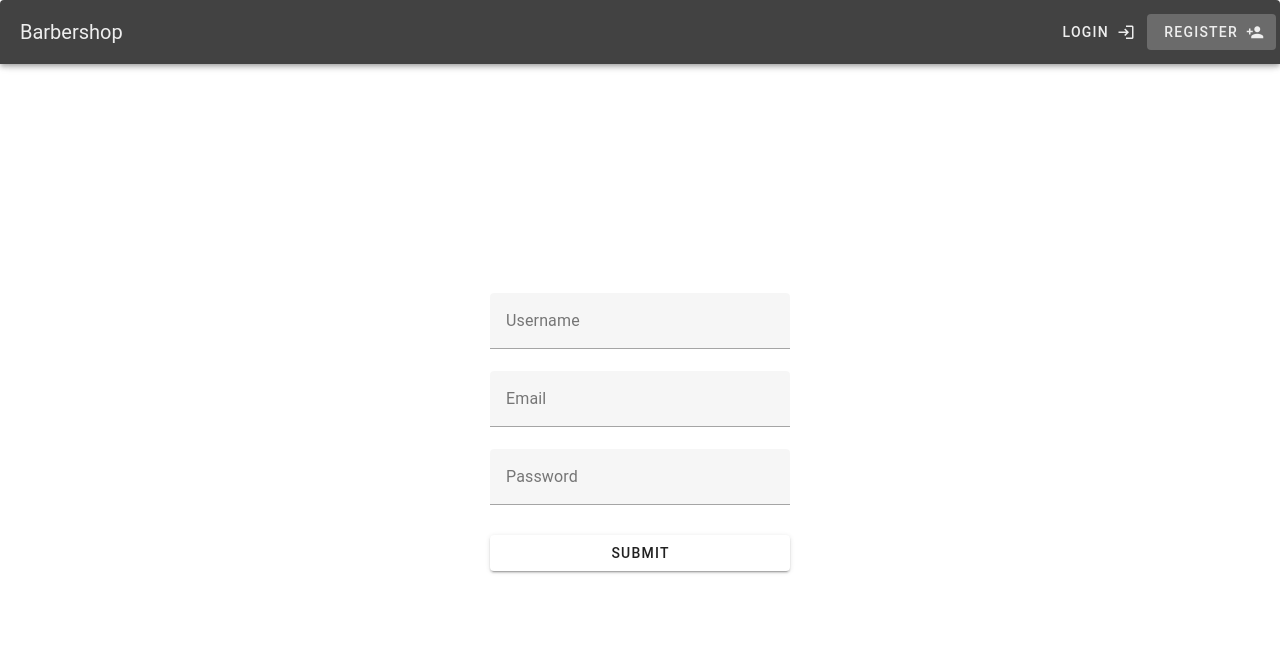
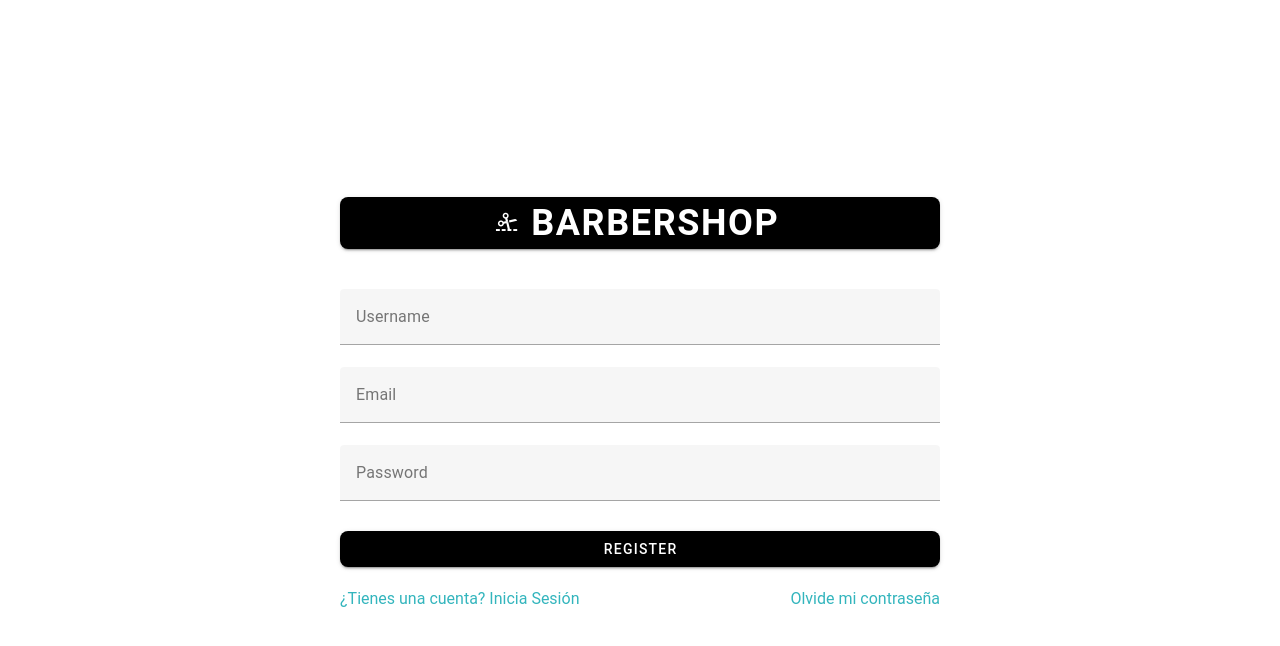
Before and after one commit to Innavoj/barbershop, a Vue app in the folder ademass-front/: page /register in a window 1280 px wide. Shown: the top 646 px of the page. Built offline with nearby package versions, Linux system fonts and the light colour scheme.

Commit message:
Finish Forgot Password View, Layout Changes, Add Pinia with Typescript

```diff
--- a/ademass-front/src/App.vue
+++ b/ademass-front/src/App.vue
@@ -1,34 +1,76 @@
 <template>
+
   <div v-if="isLayoutA()">
     <v-layout class="rounded rounded-md">
-      <v-app-bar title="Título de la app"><img src="../src/assets/ademass-logo.png" alt="Logo" width="200"
-          style=" padding-right: 10px;"></v-app-bar>
+      <v-app-bar class="bg-black" title="BarberShop">
+      <v-btn
+        prepend-icon="mdi-account"
+      >
+        <template v-slot:prepend>
+          <v-icon color="success"></v-icon>
+        </template>
+        Hola Usuario
+      </v-btn>
+      <v-btn
+        prepend-icon="mdi-power"
+      >
+        <template v-slot:prepend>
+          <v-icon color="success"></v-icon>
+        </template>
+        Cerrar Sesión
+      </v-btn>
+
+
+
+      </v-app-bar>
       <Menu></Menu>
       <v-main class="d-flex align-center justify-center">
         <v-col>
           <router-view />
         </v-col>
       </v-main>
-
     </v-layout>
   </div>
   <div v-else>
-    <Login>
-      <template #main>
-        <router-view></router-view>
-      </template>
-    </Login>
+      <Login>
+        <template #main>
+          <router-view></router-view>
+        </template>
+      </Login>
   </div>
+
 </template>
 
 <script setup lang="ts">
 import Menu from './layouts/default/Menu.vue'
 import { useRoute } from 'vue-router';
-import Login from '@/layouts/login/Login'
+import Login from './layouts/login/Login.vue'
 
 const isLayoutA = () => {
   const route = useRoute();
   return route.meta.requiredAuth;
 };
+
+
 </script>
-<style></style>
+
+<style>
+:root {
+  --color-primary: white;
+  --color-secondary: black;
+  --color-tertiary: #ccc;
+  --aqua: #33b5bd;
+}
+
+.custom-link {
+  text-decoration: none;
+  color: var(--aqua);
+}
+
+nav {
+  display: flex;
+  justify-content: space-between;
+}
+
+
+</style>
--- a/ademass-front/src/layouts/default/Menu.vue
+++ b/ademass-front/src/layouts/default/Menu.vue
@@ -3,7 +3,7 @@
         expand-on-hover
         rail
         permanent
-      >
+       class="bg-black">
         <v-list>
           <v-list-item
             prepend-avatar="https://randomuser.me/api/portraits/women/85.jpg"
@@ -16,7 +16,25 @@
 
         <v-list density="compact" nav>
           <router-link class="router-link" to="/">
-          <v-list-item  prepend-icon="mdi-calendar-month" title="Ejemplo itrem menu" value="Ejemplo"></v-list-item>
+          <v-list-item  prepend-icon="mdi-calendar-month" title="Ejemplo item menu" value="Ejemplo"></v-list-item>
+        </router-link>
+        </v-list>
+
+        <v-list density="compact" nav>
+          <router-link class="router-link" to="/">
+          <v-list-item  prepend-icon="mdi-lock" title="Contraseña" value="Contraseña"></v-list-item>
+        </router-link>
+        </v-list>
+
+        <v-list density="compact" nav>
+          <router-link class="router-link" to="/">
+          <v-list-item  prepend-icon="mdi-calendar-multiple-check" title="Citas" value="Citas"></v-list-item>
+        </router-link>
+        </v-list>
+
+        <v-list density="compact" nav>
+          <router-link class="router-link" to="/">
+          <v-list-item  prepend-icon="mdi-cog" title="Settings" value="Ejemplo"></v-list-item>
         </router-link>
         </v-list>
       </v-navigation-drawer>
--- a/ademass-front/src/layouts/login/Login.vue
+++ b/ademass-front/src/layouts/login/Login.vue
@@ -1,17 +1,6 @@
 <template>
   <v-app>
     <v-layout class="rounded rounded-md">
-      <v-app-bar color="surface-variant">
-
-        <v-app-bar-title>Barbershop</v-app-bar-title>
-
-        <template v-slot:append>
-
-          <v-btn :to="{ name: 'login' }" append-icon="mdi-login">Login</v-btn>
-
-          <v-btn :to="{ name: 'register' }" append-icon="mdi-account-plus">Register</v-btn>
-        </template>
-      </v-app-bar>
 
       <v-main class="d-flex align-center justify-center" style="min-height: 300px;">
         <slot name="main"></slot>
--- a/ademass-front/src/router/index.ts
+++ b/ademass-front/src/router/index.ts
@@ -1,6 +1,6 @@
 // Composables
 import { createRouter, createWebHistory } from 'vue-router'
-import { useAppStore } from '@/store/app'
+//import { useAppStore } from '@/store/app'
 
 const routes = [
   {
@@ -40,15 +40,15 @@ const routes = [
     component: () => import(/* webpackChunkName: "about" */ '../views/LoginView.vue')
   },
   {
-    path: '/example',
-    name: 'example',
+    path: '/forgot-password',
+    name: 'forgot-password',
     meta: {
-      requiredAuth: true
+      requiredAuth: false
     },
     // route level code-splittingyarn
     // this generates a separate chunk (about.[hash].js) for this route
     // which is lazy-loaded when the route is visited.
-    component: () => import(/* webpackChunkName: "about" */ '../views/ExampleView.vue')
+    component: () => import(/* webpackChunkName: "about" */ '../views/PasswordView.vue')
   }
 ]
 
--- a/ademass-front/src/store/app.ts
+++ b/ademass-front/src/store/app.ts
@@ -64,7 +64,7 @@ export const useAppStore = defineStore('app', {
 
       console.log(`El email es: ${email} y el password es: ${password}`)
 
-      const response: IResponse = { status: false}
+      const response: IResponse = { status: true}
       if (response.status === false) {
         //this.token = null
         return false
--- a/ademass-front/src/views/LoginView.vue
+++ b/ademass-front/src/views/LoginView.vue
@@ -1,20 +1,26 @@
 <template>
-  <v-sheet width="300" class="mx-auto">
-    <v-form @submit.prevent>
+  <v-sheet width="600" class="mx-auto">
+    <v-btn type="submit" :to="{ name: 'login' }" prepend-icon="mdi-scissors-cutting" size="x-large" rounded="lg" block class="mt-2 bg-black" ><h1>BarberShop</h1></v-btn>
+    <v-form class="mt-10 mb-5" @submit.prevent>
       <v-text-field v-model="email" label="Email"></v-text-field>
 
       <v-text-field v-model="password" label="Password"></v-text-field>
-      <v-btn type="submit" block class="mt-2" @click.prevent="loginUser">Submit</v-btn>
+      <v-btn type="submit" block class="mt-2 bg-black"  @click.prevent="loginUser">Login</v-btn>
     </v-form>
+    <nav>
+      <router-link class="custom-link" :to="{ name: 'register' }">¿No tienes una cuenta? Registrate</router-link>
+      <router-link class="custom-link" :to="{ name: 'forgot-password' }">Olvide mi contraseña</router-link>
+    </nav>
+
   </v-sheet>
-  {{ feedback }}
-  {{ email }}
-  {{ password }}
+
 </template>
 
 <script lang="ts"  setup>
 import { Ref, ref } from 'vue';
 import { useAppStore } from '@/store/app';
+//import { useRouter } from 'vue-router';
+import router from '@/router';
 
 
 const email: Ref<string> = ref('');
@@ -28,7 +34,9 @@ const loginUser = async () => {
   if (response === false) {
     feedback.value = "Login error"
   } else {
+
     feedback.value = "Login Succeded"
+    router.push('/')
   }
 }
 
--- /dev/null
+++ b/ademass-front/src/views/PasswordView.vue
@@ -0,0 +1,26 @@
+<template>
+    <v-sheet width="600" class="mx-auto">
+    <v-btn type="submit" :to="{ name: 'login' }" prepend-icon="mdi-scissors-cutting" size="x-large" rounded="lg" block class="mt-2 bg-black" ><h1>BarberShop</h1></v-btn>
+    <v-form class="mt-10 mb-5" @submit.prevent>
+
+      <h2>Recuperar la contraseña</h2>
+      <p>Introduce tu correo electronico, te enviaremos información del proceso de recuperación</p>
+      <v-text-field class="mt-5"  label="Email"></v-text-field>
+
+      <v-btn type="submit" block class="mt-2 bg-black">Recuperar</v-btn>
+    </v-form>
+
+    <nav>
+      <router-link class="custom-link" :to="{ name: 'register' }">¿No tienes una cuenta? Registrate</router-link>
+      <router-link class="custom-link" :to="{ name: 'login' }">¿Tienes una cuenta? Inicia Sesión</router-link>
+    </nav>
+  </v-sheet>
+
+</template>
+
+
+<script lang="ts" setup>
+</script>
+
+<style>
+</style>
--- a/ademass-front/src/views/RegisterView.vue
+++ b/ademass-front/src/views/RegisterView.vue
@@ -1,15 +1,19 @@
 <template>
-  <v-sheet width="300" class="mx-auto">
-    <v-form @submit.prevent>
+  <v-sheet width="600" class="mx-auto">
+    <v-btn type="submit" :to="{ name: 'login' }" prepend-icon="mdi-scissors-cutting" size="x-large" rounded="lg" block class="mt-2 bg-black"><h1>BarberShop</h1></v-btn>
+    <v-form class="mt-10 mb-5" @submit.prevent>
       <v-text-field v-model="name" label="Username"></v-text-field>
       <v-text-field v-model="email" label="Email"></v-text-field>
       <v-text-field v-model="password" label="Password"></v-text-field>
-      <v-btn type="submit" block class="mt-2" @click.prevent="registerUser">Submit</v-btn>
+      <v-btn type="submit" rounded="lg" block  class="mt-2 bg-black" @click.prevent="registerUser">Register</v-btn>
     </v-form>
+
+    <nav>
+      <router-link class="custom-link" :to="{ name: 'login' }">¿Tienes una cuenta? Inicia Sesión</router-link>
+      <router-link class="custom-link" :to="{ name: 'forgot-password' }">Olvide mi contraseña</router-link>
+    </nav>
+
   </v-sheet>
-  {{ feedback }}
-  {{ email }}
-  {{ password }}
 </template>
 
 <script lang="ts"  setup>
```
Also changed, not shown: ademass-front/package.json (+4 -4 lines), 1 other file (tests, documents, lock files or other folders).
